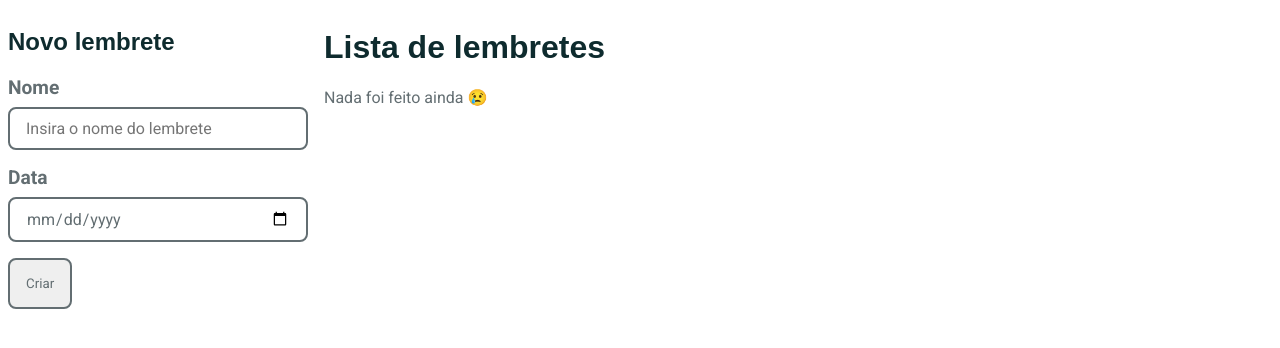
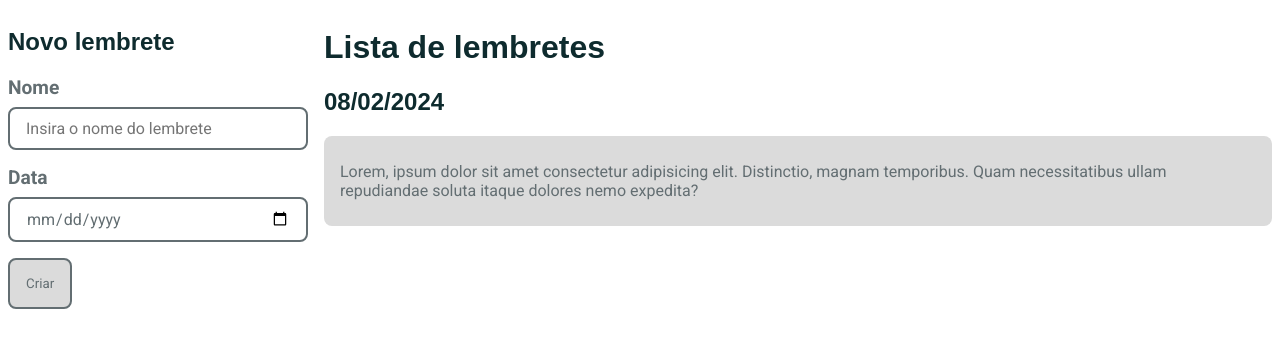
Before and after one commit to vitorlany/dti-lembretes, a React (Vite) app in the folder frontend/: page / in a window 1280 px wide. Shown: the top 348 px of the page. Built offline with nearby package versions, Linux system fonts and the light colour scheme; a web font is replaced by a local one.

Commit message:
design cards

```diff
--- a/frontend/src/_base.scss
+++ b/frontend/src/_base.scss
@@ -2,6 +2,7 @@
 @import url("https://fonts.googleapis.com/css2?family=Mukta+Mahee:wght@400;500;700&display=swap");
 
 $primary-color: #33aab7;
+$disable-color: rgb(219, 219, 219);
 $text-01: #0e2b2e;
 $text-02: #636e72;
 $border-radius: 8px;
@@ -45,6 +46,7 @@ input {
 button {
   padding: 16px;
   border-radius: $border-radius;
+  background-color: $disable-color;
   outline: none;
   border: 2px solid $text-02;
   &:hover {
--- /dev/null
+++ b/frontend/src/components/ListarLembretes/index.module.scss
@@ -0,0 +1,13 @@
+@use "../../base";
+
+.card {
+  padding: 10px 16px;
+  background-color: base.$disable-color;
+  border-radius: base.$border-radius;
+  &:hover {
+    background-color: base.$primary-color;
+    p {
+      color: white;
+    }
+  }
+}
--- a/frontend/src/components/ListarLembretes/index.tsx
+++ b/frontend/src/components/ListarLembretes/index.tsx
@@ -1,3 +1,4 @@
+import style from "./index.module.scss";
 import { Lembrete } from "../../types/lembrete";
 import moment from "moment";
 
@@ -29,7 +30,13 @@ function index(props: Props) {
           </article>
         ))
       ) : (
-        <p>Nada foi feito ainda 😢</p>
+        // <p>Nada foi feito ainda 😢</p>
+        <>
+        <h2>08/02/2024</h2>
+        <article className={style.card}>
+          <p>Lorem, ipsum dolor sit amet consectetur adipisicing elit. Distinctio, magnam temporibus. Quam necessitatibus ullam repudiandae soluta itaque dolores nemo expedita?</p>
+        </article>
+        </>
       )}
     </div>
   );
```
